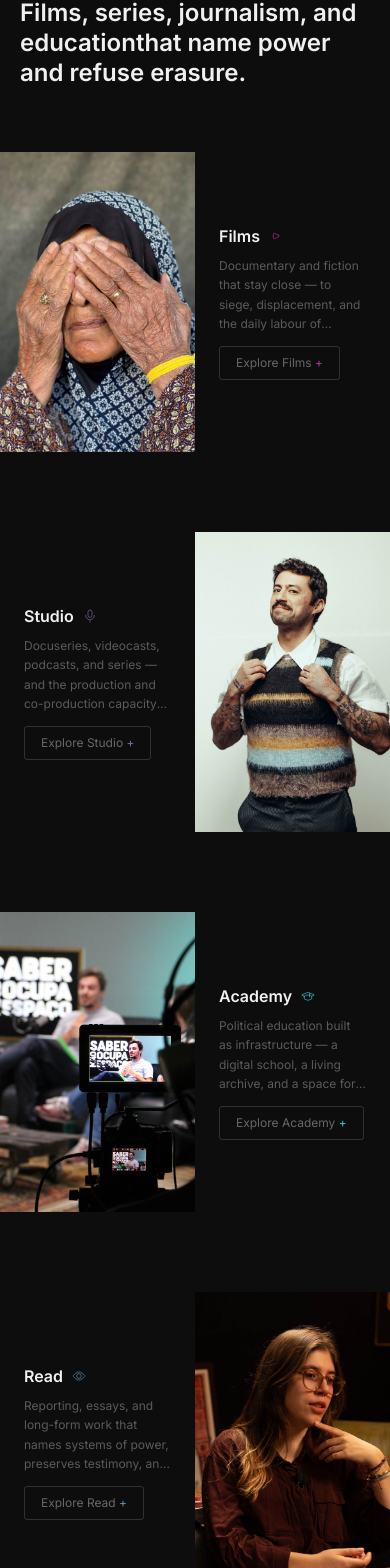
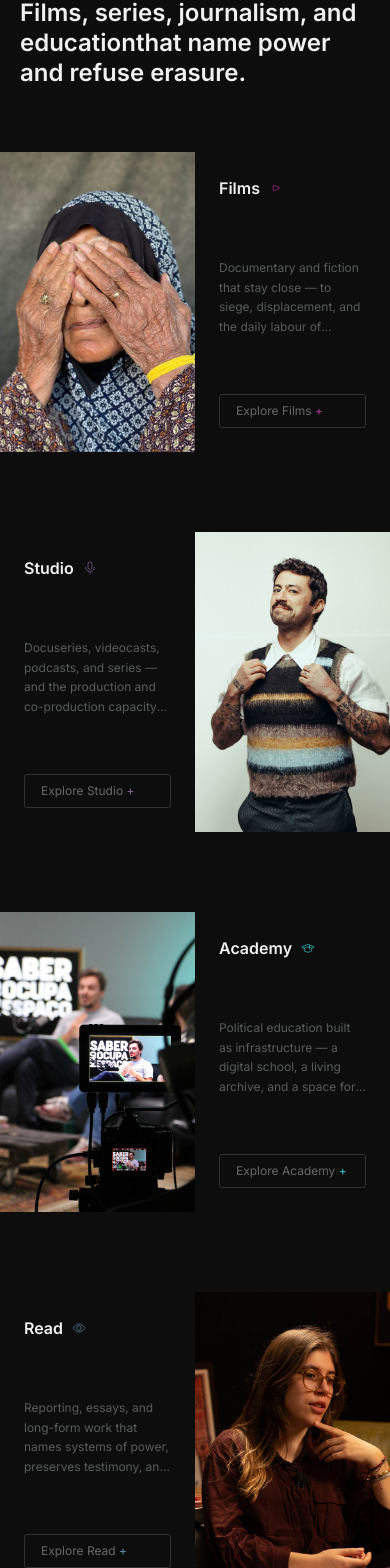
Before and after one commit to DevDabbagh/DontSkipHumanity, a Next.js app: page / in a window 390 px wide. Shown: the part 866-2434 px from the top of the page. Built offline with nearby package versions, Linux system fonts and the light colour scheme; no server answers; the database is empty.

Commit message:
fix: CurtainReveal sections — title top, desc center, button bottom with responsive text

```diff
--- a/src/components/Academy.tsx
+++ b/src/components/Academy.tsx
@@ -24,13 +24,13 @@ export default function Academy() {
             <path d="M6.5 12.5V16.5L12 18.5L17.5 16.5V12.5C17.5 12.5 17 10.5 12 10.5C7 10.5 6.5 12.5 6.5 12.5Z" stroke="#32C6CC" strokeLinecap="round" strokeLinejoin="round"/>
           </svg>
         </h3>
-        <p className="text-xs sm:text-sm text-dsh-desc mt-2 sm:mt-3 md:mt-4 leading-relaxed max-w-lg line-clamp-4 min-h-[4.9rem] sm:min-h-[5.7rem]">
+        <p className="text-xs sm:text-sm md:text-base text-dsh-desc leading-relaxed max-w-lg line-clamp-4">
           Political education built as infrastructure — a digital school, a
           living archive, and a space for collective learning. We share
           frameworks, tools, and resources to turn ideas into organised
           action. Free by principle.
         </p>
-        <Link href="/academy" className="mt-3 sm:mt-4 md:mt-6 inline-block text-xs sm:text-sm border border-white/15 rounded-[3px] px-4 sm:px-6 py-2 sm:py-2.5 text-[#F0F0F0]/40 hover:text-[#F0F0F0]/60 hover:border-white/25 transition-colors">
+        <Link href="/academy" className="inline-block text-xs sm:text-sm border border-white/15 rounded-[3px] px-4 sm:px-6 py-2 sm:py-2.5 text-[#F0F0F0]/40 hover:text-[#F0F0F0]/60 hover:border-white/25 transition-colors">
           Explore Academy <span className="text-[#32C6CC]">+</span>
         </Link>
       </CurtainReveal>
--- a/src/components/CurtainReveal.tsx
+++ b/src/components/CurtainReveal.tsx
@@ -51,14 +51,14 @@ export default function CurtainReveal({
       ref={ref}
       className={`relative overflow-hidden h-[300px] sm:h-[260px] md:h-[280px] ${className}`}
     >
-      {/* ── Text layer: fixed height (same as the section), fits its content ── */}
+      {/* ── Text layer: title top, desc center, button bottom ── */}
       <div
-        className={`absolute top-0 bottom-0 w-1/2 flex items-center ${
+        className={`absolute top-0 bottom-0 w-1/2 ${
           mirrored ? "left-0" : "right-0"
         }`}
       >
         <div
-          className={`w-full transition-opacity duration-[900ms] ease-out ${
+          className={`h-full flex flex-col justify-between py-6 sm:py-8 md:py-10 transition-opacity duration-[900ms] ease-out ${
             revealed ? "opacity-100" : "opacity-0"
           } ${
             mirrored
--- a/src/components/Journalism.tsx
+++ b/src/components/Journalism.tsx
@@ -27,7 +27,7 @@ export default function Journalism() {
             <path d="M20.188 10.9343C20.5762 11.4056 20.7703 11.6412 20.7703 12C20.7703 12.3588 20.5762 12.5944 20.188 13.0657C18.7679 14.7899 15.6357 18 12 18C8.36427 18 5.23206 14.7899 3.81197 13.0657C3.42381 12.5944 3.22973 12.3588 3.22973 12C3.22973 11.6412 3.42381 11.4056 3.81197 10.9343C5.23206 9.21014 8.36427 6 12 6C15.6357 6 18.7679 9.21014 20.188 10.9343Z" stroke="#5D94B9"/>
           </svg>
         </h3>
-        <p className="text-xs sm:text-sm text-dsh-desc mt-2 sm:mt-3 md:mt-4 leading-relaxed max-w-lg line-clamp-4 min-h-[4.9rem] sm:min-h-[5.7rem]">
+        <p className="text-xs sm:text-sm md:text-base text-dsh-desc leading-relaxed max-w-lg line-clamp-4">
           Reporting, essays, and long-form work that names systems of
           power, preserves testimony, and refuses the official frame.
           Stories made politically inconvenient, told with rigour and
@@ -35,7 +35,7 @@ export default function Journalism() {
         </p>
         <Link
           href="/read"
-          className="mt-3 sm:mt-4 md:mt-6 inline-block text-xs sm:text-sm border border-white/15 rounded-[3px] px-4 sm:px-6 py-2 sm:py-2.5 text-[#F0F0F0]/40 hover:text-[#F0F0F0]/60 hover:border-white/25 transition-colors"
+          className="inline-block text-xs sm:text-sm border border-white/15 rounded-[3px] px-4 sm:px-6 py-2 sm:py-2.5 text-[#F0F0F0]/40 hover:text-[#F0F0F0]/60 hover:border-white/25 transition-colors"
         >
           Explore Read <span className="text-[#5D94B9]">+</span>
         </Link>
--- a/src/components/TheWork.tsx
+++ b/src/components/TheWork.tsx
@@ -63,13 +63,13 @@ export default function TheWork() {
             <path d="M16.2111 11.1056L9.73666 7.86833C8.93878 7.46939 8 8.04958 8 8.94164V15.0584C8 15.9504 8.93878 16.5306 9.73666 16.1317L16.2111 12.8944C16.9482 12.5259 16.9482 11.4741 16.2111 11.1056Z" stroke="#B23495" strokeLinecap="round" strokeLinejoin="round"/>
           </svg>
         </h3>
-        <p className="text-xs sm:text-sm text-dsh-desc mt-2 sm:mt-3 md:mt-4 leading-relaxed max-w-lg line-clamp-4 min-h-[4.9rem] sm:min-h-[5.7rem]">
+        <p className="text-xs sm:text-sm md:text-base text-dsh-desc leading-relaxed max-w-lg line-clamp-4">
           Documentary and fiction that stay close — to siege, displacement,
           and the daily labour of remaining human — and refuse the distance
           through which violence is made acceptable. Festivals, screenings,
           distribution, and the political context around each film.
         </p>
-        <Link href="/film/free-fish" className="mt-3 sm:mt-4 md:mt-6 inline-block text-xs sm:text-sm border border-white/15 rounded-[3px] px-4 sm:px-6 py-2 sm:py-2.5 text-[#F0F0F0]/40 hover:text-[#F0F0F0]/60 hover:border-white/25 transition-colors">
+        <Link href="/film/free-fish" className="inline-block text-xs sm:text-sm border border-white/15 rounded-[3px] px-4 sm:px-6 py-2 sm:py-2.5 text-[#F0F0F0]/40 hover:text-[#F0F0F0]/60 hover:border-white/25 transition-colors">
           Explore Films <span className="text-[#B23495]">+</span>
         </Link>
       </CurtainReveal>
@@ -85,7 +85,7 @@ export default function TheWork() {
           />
         }
       >
-        <div id="studio" />
+        <div id="studio" className="absolute" />
         <h3 className="text-base sm:text-lg md:text-xl lg:text-2xl font-semibold flex items-center gap-2 text-dsh-text-primary">
           Studio
           <svg className="w-4 h-4 md:w-5 md:h-5" viewBox="0 0 24 24" fill="none" xmlns="http://www.w3.org/2000/svg">
@@ -94,12 +94,12 @@ export default function TheWork() {
             <path d="M12 21V19" stroke="#8665A7" strokeLinecap="round" strokeLinejoin="round"/>
           </svg>
         </h3>
-        <p className="text-xs sm:text-sm text-dsh-desc mt-2 sm:mt-3 md:mt-4 leading-relaxed max-w-lg line-clamp-4 min-h-[4.9rem] sm:min-h-[5.7rem]">
+        <p className="text-xs sm:text-sm md:text-base text-dsh-desc leading-relaxed max-w-lg line-clamp-4">
           Docuseries, videocasts, podcasts, and series — and the production
           and co-production capacity behind them. Bold, independent media
           that strengthens movements, made with the same politics and care.
         </p>
-        <Link href="/film/beneath-the-canopy" className="mt-3 sm:mt-4 md:mt-6 inline-block text-xs sm:text-sm border border-white/15 rounded-[3px] px-4 sm:px-6 py-2 sm:py-2.5 text-[#F0F0F0]/40 hover:text-[#F0F0F0]/60 hover:border-white/25 transition-colors">
+        <Link href="/film/beneath-the-canopy" className="inline-block text-xs sm:text-sm border border-white/15 rounded-[3px] px-4 sm:px-6 py-2 sm:py-2.5 text-[#F0F0F0]/40 hover:text-[#F0F0F0]/60 hover:border-white/25 transition-colors">
           Explore Studio <span className="text-[#8665A7]">+</span>
         </Link>
       </CurtainReveal>
```
Also changed, not shown: assets/Frame 50.png (added).
